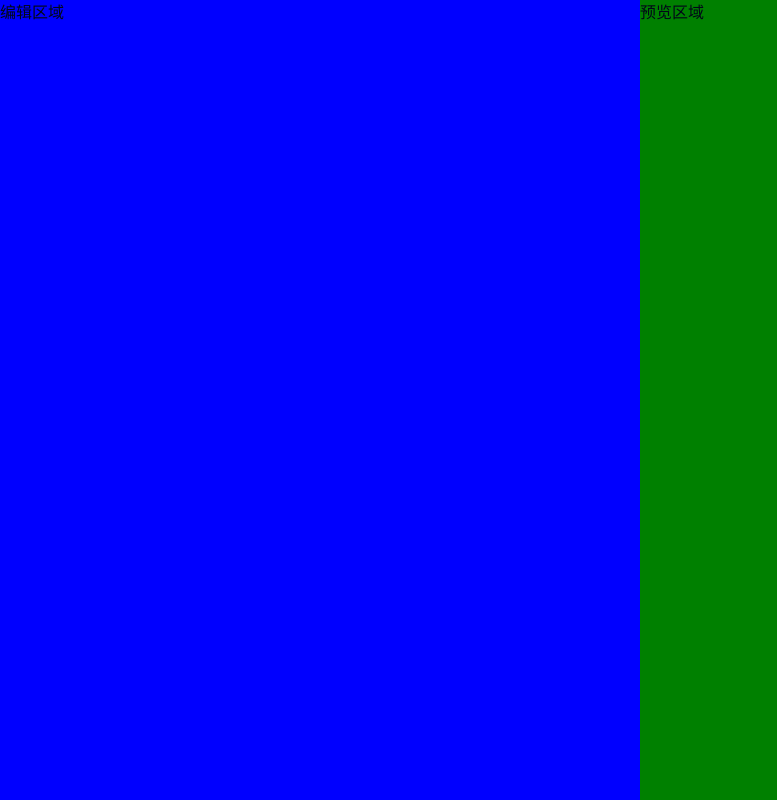
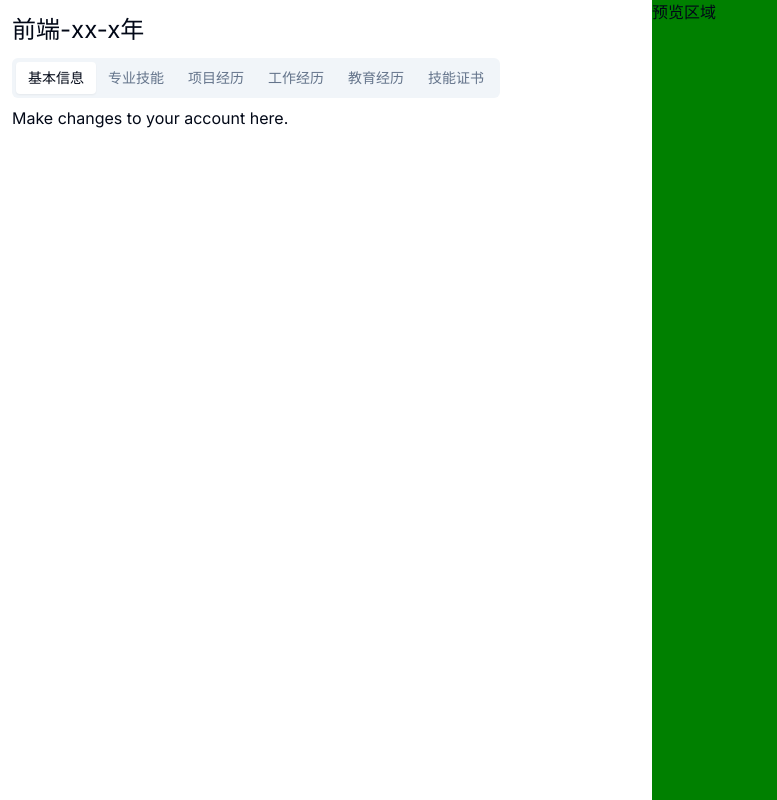
Before and after one commit to boy-lin/magic-resume-online, a Next.js app in the folder apps/fronted/: page /workbench in a window 1280 px wide. Shown: the whole page, without its empty margins (0-777 px from the left). Built offline with nearby package versions, Linux system fonts and the light colour scheme.

Commit message:
feat: add module

```diff
--- a/apps/fronted/package.json
+++ b/apps/fronted/package.json
@@ -10,6 +10,7 @@
   },
   "dependencies": {
     "@radix-ui/react-slot": "^1.0.2",
+    "@radix-ui/react-tabs": "^1.0.4",
     "class-variance-authority": "^0.7.0",
     "clsx": "^2.1.1",
     "lucide-react": "^0.379.0",
--- a/apps/fronted/src/app/page.tsx
+++ b/apps/fronted/src/app/page.tsx
@@ -5,10 +5,6 @@ import { CircleArrowRight } from "lucide-react";
 import EditButton from "@/components/EditButton";
 import IconLogo from "@/assets/images/logo@2x.svg";
 export default function Home() {
-  const goWorkbench = () => {
-    redirect("/workbench/index");
-  };
-
   return (
     <main className="flex min-h-screen flex-col items-center  p-[24px]">
       <header className="flex justify-between w-[100%]">
--- a/apps/fronted/src/app/workbench/compoents/Editor/index.tsx
+++ b/apps/fronted/src/app/workbench/compoents/Editor/index.tsx
@@ -1,8 +1,24 @@
+import { Tabs, TabsContent, TabsList, TabsTrigger } from "@/components/ui/tabs";
+
 const Editor = () => {
   return (
-    <div className="flex-1 bg-[blue]">
+    <div className="flex-1 bg-[#fff] p-[12px]">
       {/* 简历编辑表单 */}
-      编辑区域
+      <div className="text-[24px] mb-[10px]">前端-xx-x年</div>
+      <Tabs defaultValue="basic" className="w-[400px]">
+        <TabsList>
+          <TabsTrigger value="basic">基本信息</TabsTrigger>
+          <TabsTrigger value="skills">专业技能</TabsTrigger>
+          <TabsTrigger value="project">项目经历</TabsTrigger>
+          <TabsTrigger value="empolyment">工作经历</TabsTrigger>
+          <TabsTrigger value="education">教育经历</TabsTrigger>
+          <TabsTrigger value="cert">技能证书</TabsTrigger>
+        </TabsList>
+        <TabsContent value="basic">
+          Make changes to your account here.
+        </TabsContent>
+        <TabsContent value="skills">Change your password here.</TabsContent>
+      </Tabs>
     </div>
   );
 };
--- /dev/null
+++ b/apps/fronted/src/components/ui/tabs.tsx
@@ -0,0 +1,55 @@
+"use client"
+
+import * as React from "react"
+import * as TabsPrimitive from "@radix-ui/react-tabs"
+
+import { cn } from "@/lib/utils"
+
+const Tabs = TabsPrimitive.Root
+
+const TabsList = React.forwardRef<
+  React.ElementRef<typeof TabsPrimitive.List>,
+  React.ComponentPropsWithoutRef<typeof TabsPrimitive.List>
+>(({ className, ...props }, ref) => (
+  <TabsPrimitive.List
+    ref={ref}
+    className={cn(
+      "inline-flex h-10 items-center justify-center rounded-md bg-muted p-1 text-muted-foreground",
+      className
+    )}
+    {...props}
+  />
+))
+TabsList.displayName = TabsPrimitive.List.displayName
+
+const TabsTrigger = React.forwardRef<
+  React.ElementRef<typeof TabsPrimitive.Trigger>,
+  React.ComponentPropsWithoutRef<typeof TabsPrimitive.Trigger>
+>(({ className, ...props }, ref) => (
+  <TabsPrimitive.Trigger
+    ref={ref}
+    className={cn(
+      "inline-flex items-center justify-center whitespace-nowrap rounded-sm px-3 py-1.5 text-sm font-medium ring-offset-background transition-all focus-visible:outline-none focus-visible:ring-2 focus-visible:ring-ring focus-visible:ring-offset-2 disabled:pointer-events-none disabled:opacity-50 data-[state=active]:bg-background data-[state=active]:text-foreground data-[state=active]:shadow-sm",
+      className
+    )}
+    {...props}
+  />
+))
+TabsTrigger.displayName = TabsPrimitive.Trigger.displayName
+
+const TabsContent = React.forwardRef<
+  React.ElementRef<typeof TabsPrimitive.Content>,
+  React.ComponentPropsWithoutRef<typeof TabsPrimitive.Content>
+>(({ className, ...props }, ref) => (
+  <TabsPrimitive.Content
+    ref={ref}
+    className={cn(
+      "mt-2 ring-offset-background focus-visible:outline-none focus-visible:ring-2 focus-visible:ring-ring focus-visible:ring-offset-2",
+      className
+    )}
+    {...props}
+  />
+))
+TabsContent.displayName = TabsPrimitive.Content.displayName
+
+export { Tabs, TabsList, TabsTrigger, TabsContent }
```
Also changed, not shown: 2 other files (tests, documents, lock files or other folders).
